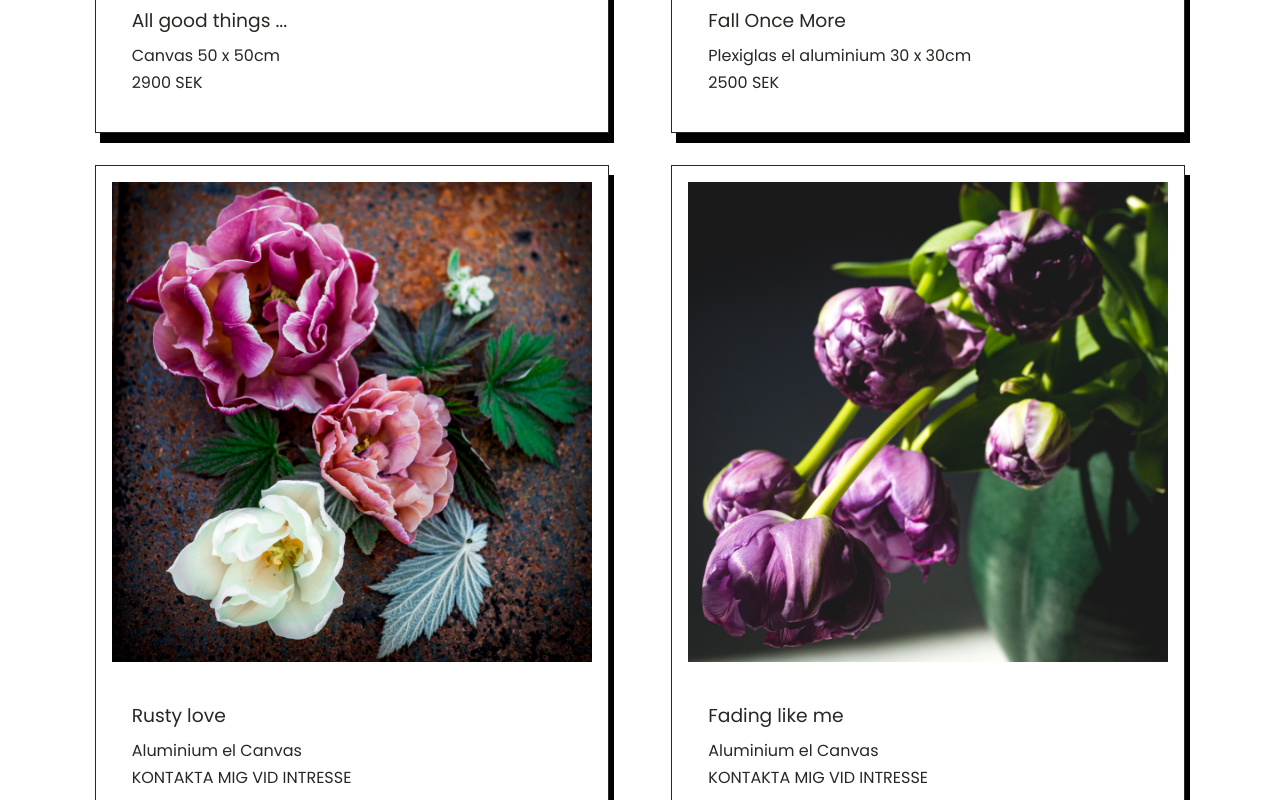
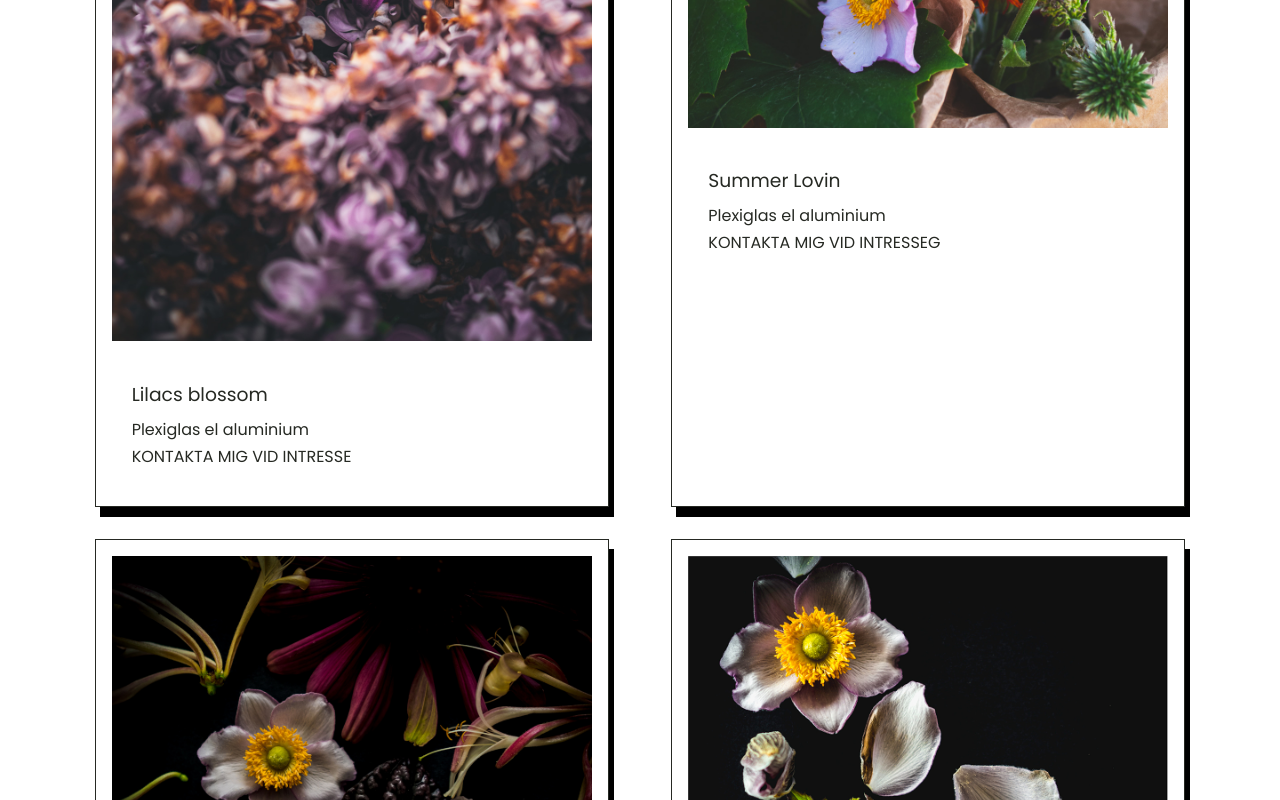
Before and after one commit to Ruterryter/flower-portfolio, a React (Create React App) app: page / in a window 1280 px wide. Shown: the part 1480-2280 px from the top of the page. Built offline with nearby package versions, Linux system fonts and the light colour scheme; a web font is replaced by a local one.

Commit message:
adding more pictures

```diff
--- a/src/Components/Gallery.jsx
+++ b/src/Components/Gallery.jsx
@@ -15,6 +15,8 @@ import tulpan from './PhotoGallery/tulpan.jpg';
 import rostkvadrat from './PhotoGallery/rostkvadrat.jpg';
 import druvklase from './PhotoGallery/druvklase.jpg';
 import perukbladInsta from './PhotoGallery/perukbladInsta.jpg';
+import juliInsta from './PhotoGallery/juliinsta2.jpg';
+import syren1 from './PhotoGallery/syren1.jpg';
 
 const GalleryWrapper = styled.div`
   display: flex;
@@ -40,69 +42,83 @@ const photos = [
   },
   {
     id: 3,
+    title: 'Lilacs blossom',
+    image: syren1,
+    details: 'Plexiglas el aluminium',
+    price: 'Kontakta mig vid intresse',
+  },
+  {
+    id: 4,
+    title: 'Summer Lovin',
+    image: juliInsta,
+    details: 'Plexiglas el aluminium',
+    price: 'Kontakta mig vid intresseG',
+  },
+  {
+    id: 5,
     title: 'All good things ...',
     image: sommarKvadrat,
     details: 'Canvas 50 x 50cm',
     price: '2900 SEK',
   },
   {
-    id: 4,
+    id: 6,
     title: 'Fall Once More',
     image: anemonKvadrat,
     details: 'Plexiglas el aluminium 30 x 30cm',
     price: '2500 SEK',
   },
   {
-    id: 5,
+    id: 7,
     title: 'Rusty love',
     image: rostkvadrat,
     details: 'Aluminium el Canvas',
     price: 'Kontakta mig vid intresse',
   },
   {
-    id: 6,
+    id: 8,
     title: 'Fading like me',
     image: tulpan,
     details: 'Aluminium el Canvas',
     price: 'Kontakta mig vid intresse',
   },
   {
-    id: 7,
+    id: 9,
     title: 'Sweet but bitter',
     image: druvklase,
     details: 'Aluminium el Canvas',
     price: 'Kontakta mig vid intresse',
   },
   {
-    id: 8,
+    id: 10,
     title: 'Purple rain',
     image: perukbladInsta,
     details: 'Aluminium el Canvas',
     price: 'Kontakta mig vid intresse',
   },
   {
-    id: 9,
+    id: 11,
     title: 'Penolope',
     image: bookish,
     details: 'Aluminium 30 x 30',
     price: '2250 SEK',
   },
   {
-    id: 10,
+    id: 12,
     title: 'Beacause of no rain',
     image: torkad,
     details: 'Canvas el aluminium 50 x 50 cm',
     price: '2500 SEK / 2900 SEK',
   },
   {
-    id: 11,
+    id: 13,
     title: 'Take a bow',
     image: rosorRoda,
     details: 'Canvas 50 x 50cm',
     price: '2900 SEK',
   },
   {
-    id: 12,
+    id: 14,
     title: 'Wrinkle',
     image: rakKvadratInsta2,
     details: 'Aluminium 40 x 40cm',
@@ -110,14 +126,14 @@ const photos = [
   },
 
   {
-    id: 13,
+    id: 15,
     title: 'I Said No',
     image: rosorStaende,
     details: 'Aluminium 40 x 60cm',
     price: '2750 SEK',
   },
   {
-    id: 14,
+    id: 16,
     title: 'Fall Longer',
     image: anemonStaende1,
     details: 'Canvas el Aluminium',
```
Also changed, not shown: src/Components/PhotoGallery/juliinsta2.jpg (added), src/Components/PhotoGallery/syren1.jpg (added).
